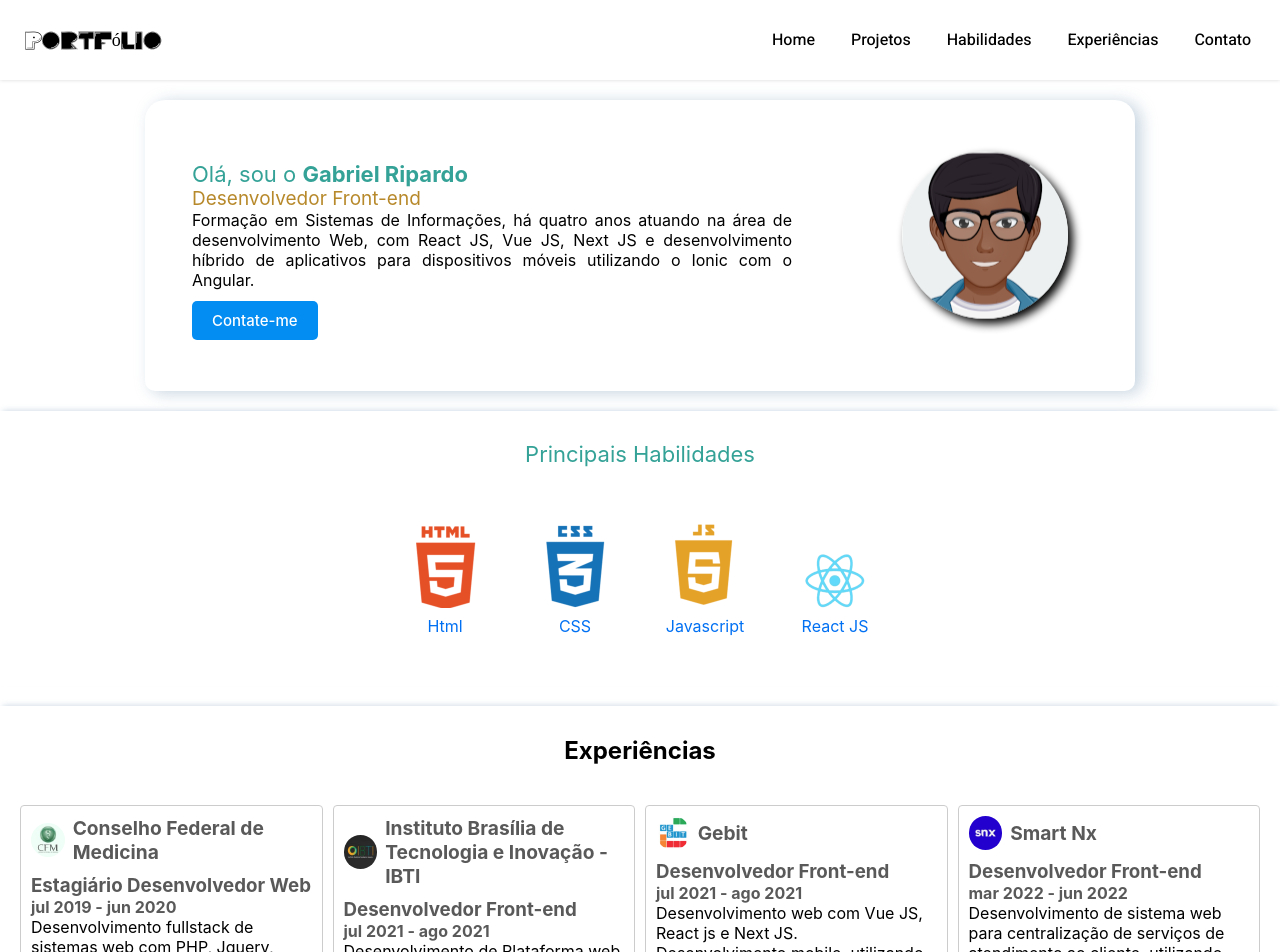
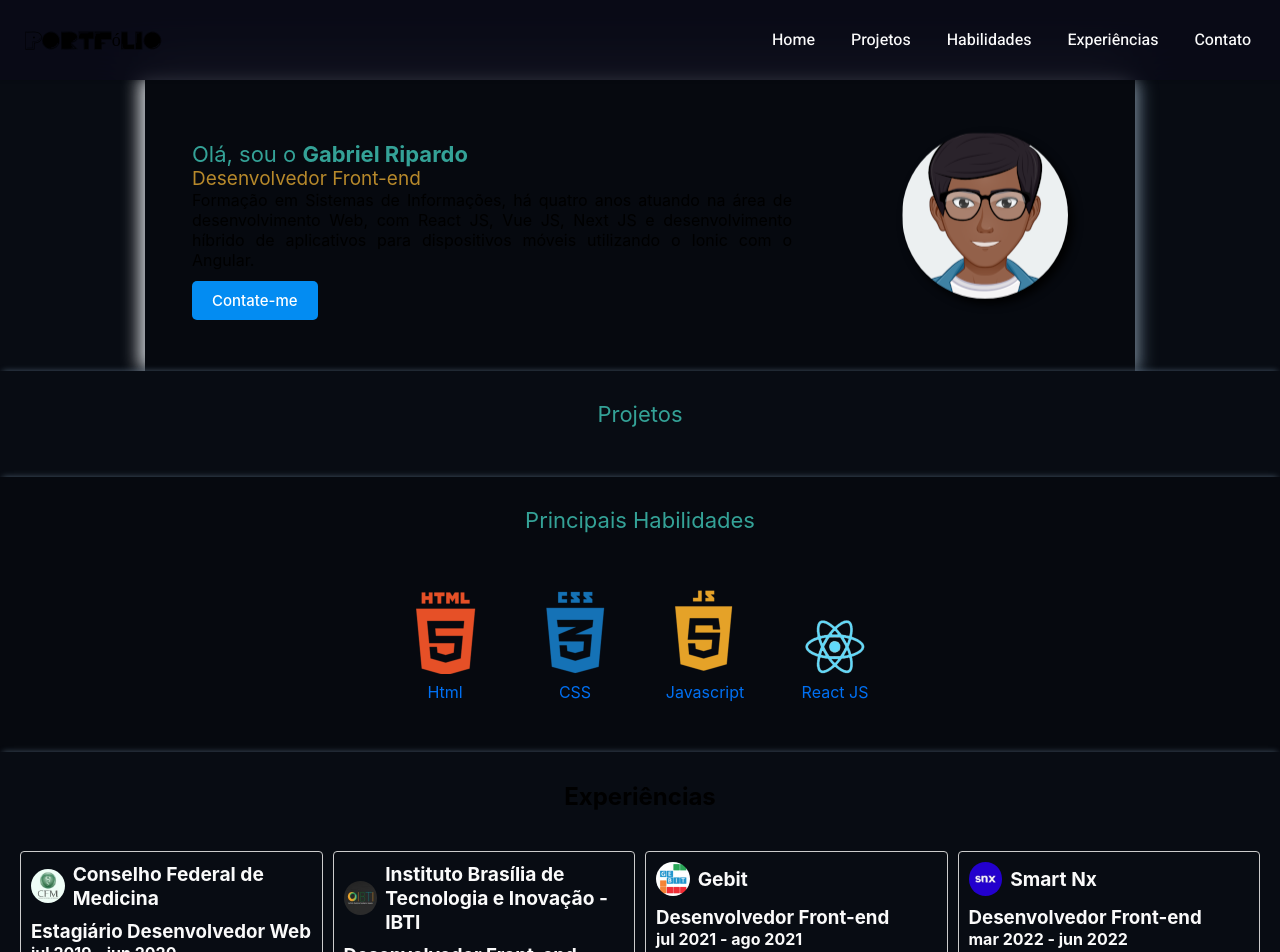
Before and after one commit to gabrielripardo/portfolio, a Next.js app: page / in a window 1280 px wide. Shown: the top 952 px of the page. Built offline with nearby package versions, Linux system fonts and the light colour scheme.

Commit message:
add darkmode

```diff
--- a/pages/index.js
+++ b/pages/index.js
@@ -78,9 +78,9 @@ export default function Home() {
             <img className={styles.avatarImage} src="./assets/avatar-gabriel.png" alt="avatar do Gabriel" />
           </div>
         </section>
-        {/* <section id="projects" className={styles.projects}>
+        <section id="projects" className={styles.projects}>
           <h2 className={styles.titleSection} >Projetos</h2>
-          <div className={styles.swiper} >
+          {/* <div className={styles.swiper} >
             <div className={styles.swiperWrapper} >
               <div className={styles.swiperWrapper} >
                 <h3>Urna eletrônica</h3>
@@ -223,8 +223,8 @@ export default function Home() {
           <ul>
             <li><a href="https://github.com/gabrielripardo/covid" target="_blank">Analytics Covid-19</a></li>
             <li><a href="https://github.com/gabrielripardo/references_web/tree/master/instagram-login" target="_blank">Intagram login Clone </a></li>https://62bf079dde934f76ac24f1dc--glittering-churros-427c95.netlify.app/instagram-login/
-          </ul>
-        </section> */}
+          </ul> */}
+        </section>
         <section id="skills" className={styles.skills}>
           <h2 className={styles.titleSection} >Principais Habilidades</h2>
           <div className={styles.listSkils} >
--- a/styles/Home.module.scss
+++ b/styles/Home.module.scss
@@ -2,7 +2,8 @@
 
 $color-primary: #00a3ff;
 $color-low-black: #080c13;
-$color-black: #000;
+$color-black: #06090f;
+$color-white: #fafafa;
 
 @font-face {
   font-family: 'pacfontregular';
@@ -36,6 +37,8 @@ $color-black: #000;
   transition: all .5s ease;
   /* border-bottom: rgb(227, 227, 227, 1) solid 1px; */
   box-shadow: rgba(0, 0, 0, 0.16) -0.4px .1px 4px;
+  background-color: rgba(10, 10, 25, 0.7);
+  backdrop-filter: blur(24px);
 }
 
 .main,
@@ -63,7 +66,6 @@ $color-black: #000;
 .main,
 .footer {
   width: 100%;
-  background-color: var(--background-content);
 }
 
 .introduce,
@@ -77,13 +79,15 @@ $color-black: #000;
   justify-content: center;
   align-items: center;
   padding: 30px 20px 50px;
-  margin-top: 20px;
   -webkit-box-shadow: 0px -3px 6px -3px rgba(136, 165, 191, 0.48);
   box-shadow: 0px -3px 6px -3px rgba(136, 165, 191, 0.48);
 }
 
+.projects {
+  background-color: $color-low-black;
+}
+
 .logo {
-  color: $color-black;
   font-weight: 100;
   font-size: large;
   font-family: 'pacfontregular';
@@ -103,7 +107,7 @@ $color-black: #000;
 
 .namePage {
   text-decoration: none;
-  color: #000;
+  color: $color-white;
   font-family: 'Heebo';
   font-weight: 500;
   transition: all .5s ease;
@@ -138,9 +142,9 @@ $color-black: #000;
   justify-content: center;
   align-items: center;
   padding: 40px 20px;
-  margin-top: 100px;
+  margin-top: 80px;
   box-shadow: rgba(136, 165, 191, 0.48) 6px 2px 16px 0px, rgba(255, 255, 255, 0.8) -6px -2px 16px 0px;
-  border-radius: 20px 20px 10px 10px;
+  background-color: $color-black;
 }
 
 .description {
@@ -180,7 +184,8 @@ $color-black: #000;
   flex-direction: column;
   justify-content: center;
   align-items: center;
-  gap: 40px
+  gap: 40px;
+  background-color: $color-black;
 }
 
 .jobs {
@@ -189,11 +194,12 @@ $color-black: #000;
   justify-content: center;
   align-items: center;
   row-gap: 40px;
+  background-color: $color-low-black;
 }
 
 .jobs h3,
 .cardPeriod {
-  color: rgba(0, 0, 0, 0.65)
+  color: $color-white
 }
 
 .cards {
@@ -225,7 +231,6 @@ $color-black: #000;
 
 .cardHeader {
   text-decoration: none;
-  color: #000;
 }
 
 .cardTitle {
@@ -239,6 +244,7 @@ $color-black: #000;
   align-items: center;
   border-top: rgb(227, 227, 227, 1) solid 1px;
   padding: 15px;
+  background-color: $color-black;
 }
 
 .footer .networks {
@@ -268,6 +274,7 @@ $color-black: #000;
 
 .contact {
   row-gap: 40px;
+  background-color: $color-black;
 }
 
 .contact,
@@ -340,7 +347,7 @@ $color-black: #000;
 
 .hamburger {
   display: block;
-  background: #000;
+  background: $color-white;
   width: 30px;
   height: 2px;
   top: 14px;
@@ -350,7 +357,7 @@ $color-black: #000;
 .hamburger:before,
 .hamburger:after {
   content: '';
-  background: #000;
+  background: $color-white;
   width: 100%;
   height: 100%;
   position: absolute;
--- a/styles/globals.css
+++ b/styles/globals.css
@@ -42,8 +42,7 @@ a {
   }
 
   body {
-    color: #000;
-    /* color: white; */
-    /* background: black; */
+    color: #fafafa;
+    background: black;
   }
 }
```
